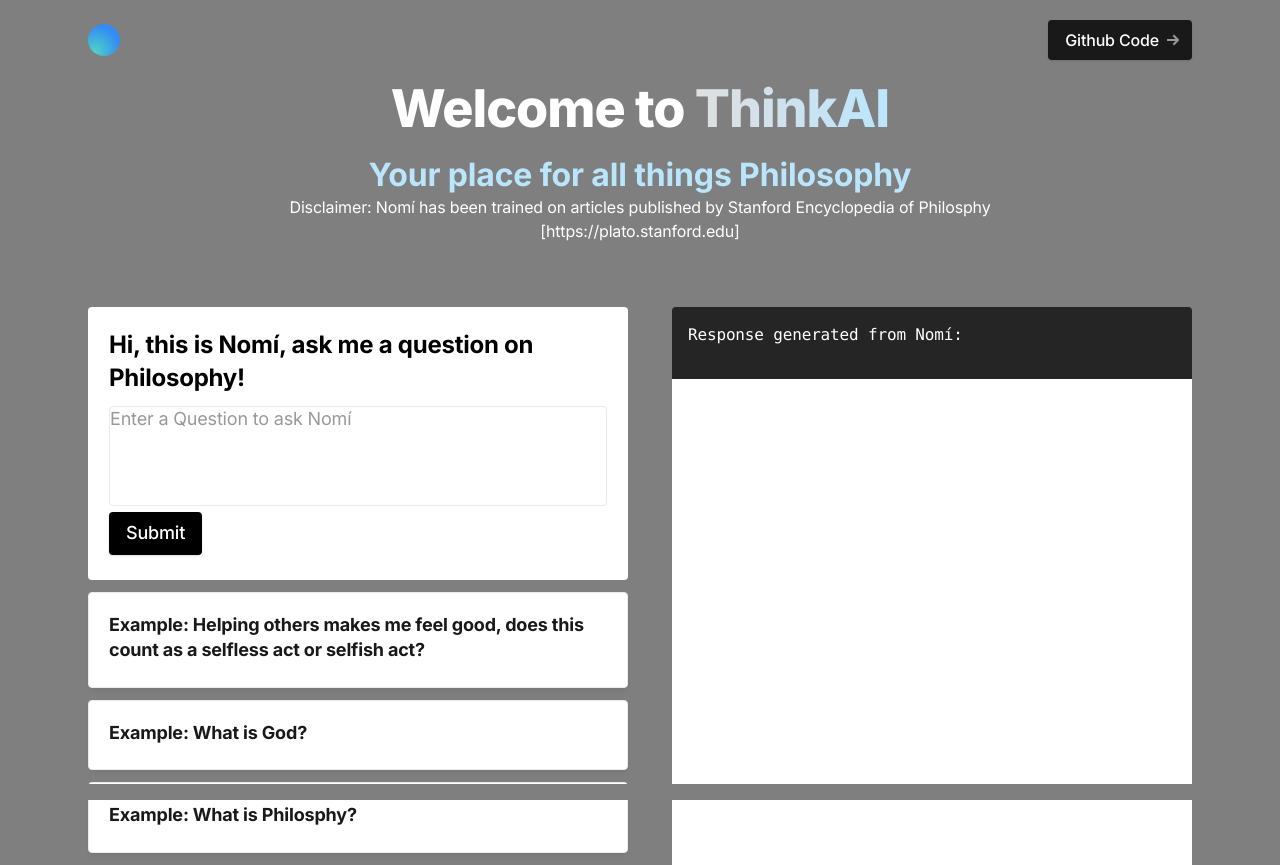
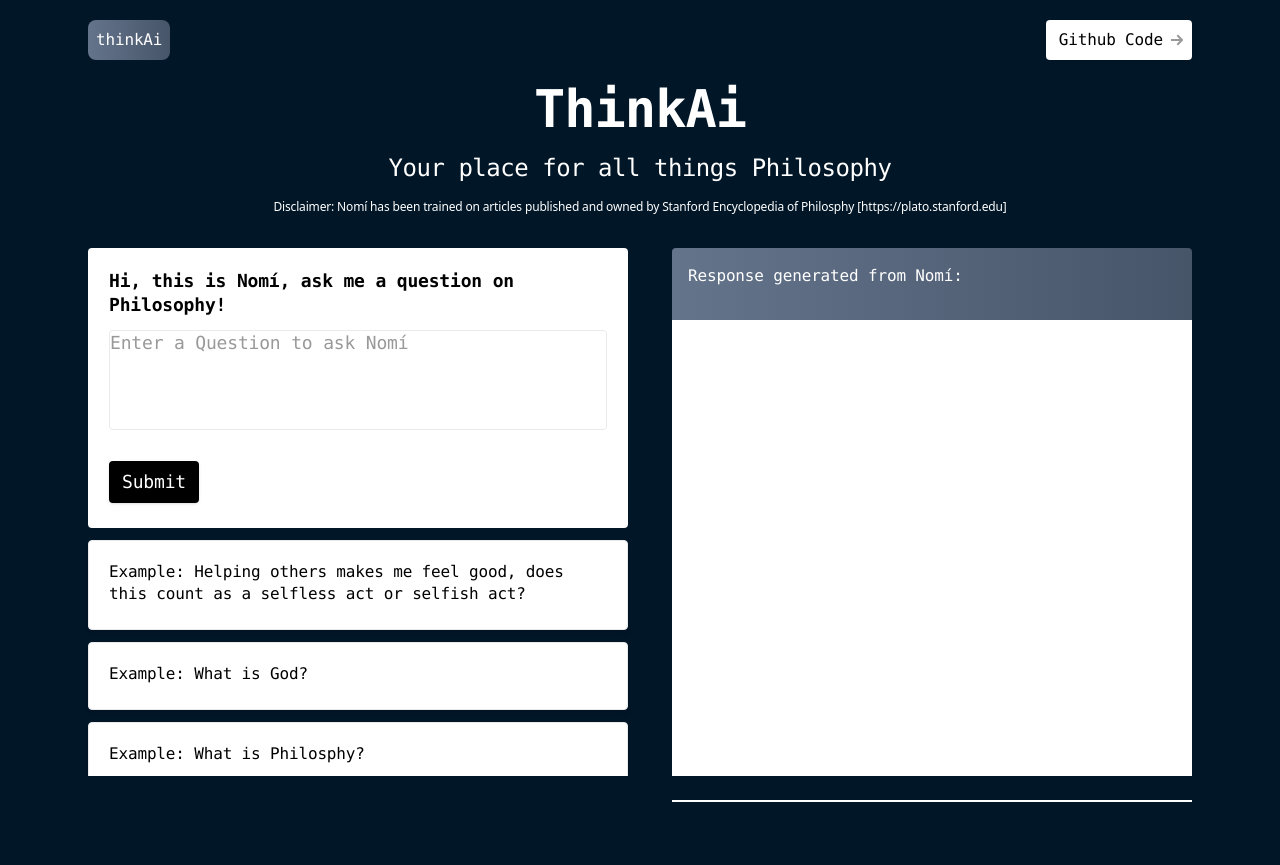
Before and after one commit to maanvithag/think-ai-ui, a Next.js app: page / in a window 1280 px wide. After the commit the page ends 802 px from the top, so only its background shows below. Built offline with nearby package versions, Linux system fonts and the light colour scheme.

Commit message:
cleaning up

```diff
--- a/app/layout.tsx
+++ b/app/layout.tsx
@@ -2,17 +2,10 @@
 
 import './style.css'
 
-import { Inter } from 'next/font/google'
 import { useEffect } from 'react'
 import Header from '@/components/header'
 import AOS from 'aos'
 import 'aos/dist/aos.css'
-
-const inter = Inter({
-  subsets: ['latin'],
-  variable: '--font-inter',
-  display: 'swap'
-})
 
 export default function RootLayout({
   children,
@@ -31,7 +24,7 @@ export default function RootLayout({
 
   return (
     <html lang="en">
-      <body className={`${inter.variable} font-inter antialiased bg-gray-500 text-gray-900 tracking-tight`}>
+      <body className="antialiased bg-navy-100 tracking-tight">
         <div className="flex flex-col min-h-screen overflow-hidden supports-[overflow:clip]:overflow-clip">
           <Header />
           {children}
--- a/app/style.css
+++ b/app/style.css
@@ -12,11 +12,11 @@
 }
 
 .h3 {
-    @apply text-3xl font-bold leading-tight;
+    @apply text-2xl leading-tighter tracking-tighter;
 }
 
 .h4 {
-    @apply text-2xl font-bold leading-snug tracking-tight;
+    @apply text-lg font-bold leading-snug tracking-tight;
 }
 
 @screen md {
@@ -40,7 +40,7 @@
 }
 
 .btn-sm {
-    @apply px-4 py-2 shadow;
+    @apply px-3 py-2 shadow;
 }
 
 /* Additional Tailwind directives: https://tailwindcss.com/docs/functions-and-directives/#responsive */
--- a/components/features.tsx
+++ b/components/features.tsx
@@ -47,13 +47,13 @@ export default function Features() {
   return (
     <section className="relative">
       <div className="relative max-w-6xl mx-auto px-4 sm:px-6">
-        <div className="pt-12 md:pt-20">
+        <div className="pt-6 md:pt-20">
 
           {/* Section header */}
-          <div className="max-w-3xl mx-auto text-center pb-12 md:pb-16">
-            <h1 className="text-5xl text-white md:text-1xl font-extrabold leading-tighter tracking-tighter mb-4" data-aos="zoom-y-out">Welcome to <span className="bg-clip-text text-transparent bg-gradient-to-r from-gray-300 to-sky-200">ThinkAI</span></h1>
-            <h3 className='h3 text-sky-200'> Your place for all things Philosophy</h3>
-            <p className='text-l text-white'>Disclaimer: Nomí has been trained on articles published by Stanford Encyclopedia of Philosphy [https://plato.stanford.edu]</p>
+          <div className="max-w-3xl mx-auto text-center pb-12 md:pb-8">
+            <h1 className="text-5xl text-white md:text-1xl font-mono font-bold leading-tighter tracking-tighter mb-4" data-aos="zoom-y-out">ThinkAi</h1>
+            <h3 className='h3 text-white md:text-1xl font-mono mb-4'> Your place for all things Philosophy</h3>
+            <p className='font-sans text-xs text-white'>Disclaimer: Nomí has been trained on articles published and owned by Stanford Encyclopedia of Philosphy [https://plato.stanford.edu]</p>
           </div>
 
           {/* Section content */}
@@ -70,16 +70,17 @@ export default function Features() {
                   onClick={(e) => { e.preventDefault(); setTab(4); }}
                 >
                   <div className="leading-snug tracking-tight mb-1">
-                    <h4 className="h4 mb-3 text-black font-bold">Hi, this is Nomí, ask me a question on Philosophy!</h4>
+                    <h4 className="h4 mb-3 font-mono text-black">Hi, this is Nomí, ask me a question on Philosophy!</h4>
                     <div className="flex flex-wrap -mx-3">
                       <div className="w-full px-3">
-                        <textarea className="peer min-h-[100px] w-full resize-none rounded border text-gray-800" placeholder="Enter a Question to ask Nomí"
+                        <textarea className="peer min-h-[100px] w-full resize-none rounded border font-mono text-gray-800" placeholder="Enter a Question to ask Nomí"
                           required value={enteredText} onChange={(e) => {
                             setDisplayText('');
                             setEnteredText(e.target.value);
                           }}
                         />
-                        <button className="btn-sm text-white bg-black hover:bg-gray-700 shadow"
+                        <p className="text-white">blah</p>
+                        <button className="btn-sm text-white font-mono bg-black hover:bg-gray-700 shadow"
                           onClick={() => {
                             setDisplayText('Generating Response...');
                             fetchData(enteredText);
@@ -98,7 +99,7 @@ export default function Features() {
                   onClick={(e) => { e.preventDefault(); setTab(1); }}
                 >
                   <div>
-                    <div className="font-bold leading-snug tracking-tight mb-1">Example: Helping others makes me feel good, does this count as a selfless act or selfish act?</div>
+                    <div className="font-mono text-base leading-snug tracking-tight mb-1">Example: Helping others makes me feel good, does this count as a selfless act or selfish act?</div>
                   </div>
                 </a>
                 <a
@@ -107,7 +108,7 @@ export default function Features() {
                   onClick={(e) => { e.preventDefault(); setTab(2); }}
                 >
                   <div>
-                    <div className="font-bold leading-snug tracking-tight mb-1">Example: What is God?</div>
+                    <div className="font-mono text-base leading-snug tracking-tight mb-1">Example: What is God?</div>
                   </div>
                 </a>
                 <a
@@ -116,7 +117,7 @@ export default function Features() {
                   onClick={(e) => { e.preventDefault(); setTab(3); }}
                 >
                   <div>
-                    <div className="font-bold leading-snug tracking-tight mb-1">Example: What is Philosphy?</div>
+                    <div className="font-mono text-base leading-snug tracking-tight mb-1">Example: What is Philosphy?</div>
                   </div>
                 </a>
               </div>
@@ -141,7 +142,7 @@ export default function Features() {
                     unmount={false}
                   >
                     <div className="relative flex-col pl-5">
-                      <div className="relative flex-col rounded-lg bg-vscode-300">
+                      <div className="relative flex-col rounded bg-gradient-to-r from-slate-500 to-slate-600">
                         <blockquote className="text-white text-l font-medium mb-4 font-mono text-justify px-4 py-4">
                           Response generated from Nomí:
                         </blockquote>
@@ -166,7 +167,7 @@ export default function Features() {
                     unmount={false}
                   >
                     <div className="relative flex-col pl-5">
-                      <div className="relative flex-col rounded bg-vscode-300">
+                      <div className="relative flex-col rounded bg-gradient-to-r from-slate-500 to-slate-600">
                         <blockquote className="text-white text-l font-medium mb-4 font-mono text-justify px-4 py-4">
                           Response generated from Nomí:
                         </blockquote>
@@ -191,7 +192,7 @@ export default function Features() {
                     unmount={false}
                   >
                     <div className="relative flex-col pl-5">
-                      <div className="relative flex-col rounded bg-vscode-300">
+                      <div className="relative flex-col rounded bg-gradient-to-r from-slate-500 to-slate-600">
                         <blockquote className="text-white text-l font-medium mb-4 font-mono text-justify px-4 py-4">
                           Response generated from Nomí:
                         </blockquote>
@@ -216,7 +217,7 @@ export default function Features() {
                     unmount={false}
                   >
                     <div className="relative flex-col pl-5">
-                      <div className="relative flex-col rounded bg-vscode-300">
+                      <div className="relative flex-col rounded bg-gradient-to-r from-slate-500 to-slate-600">
                         <blockquote className="text-white text-l font-medium mb-4 font-mono text-justify px-4 py-4">
                           Response generated from Nomí:
                         </blockquote>
@@ -232,7 +233,7 @@ export default function Features() {
               </div>
             </div>
           </div>
-          <footer className="fixed inset-x-0 bottom-0 z-50 bg-gray-500 h-4">
+          <footer className="fixed inset-x-0 bottom-0 z-50 bg-navy-100 h-6">
           </footer>
         </div>
       </div>
--- a/components/header.tsx
+++ b/components/header.tsx
@@ -24,7 +24,7 @@ export default function Header() {
             {/* Github links */}
             <ul className="flex grow justify-end flex-wrap items-center">
               <li>
-                <Link href="https://github.com/maanvithag/thought-realm" className="btn-sm text-white bg-gray-900 hover:bg-gray-800 ml-3">
+                <Link href="https://github.com/maanvithag/thought-realm" className="btn-sm font-mono text-black bg-white hover:bg-gray-800 ml-3">
                   <span>Github Code</span>
                   <svg className="w-3 h-3 fill-current text-gray-400 shrink-0 ml-2 -mr-1" viewBox="0 0 12 12" xmlns="http://www.w3.org/2000/svg">
                     <path d="M11.707 5.293L7 .586 5.586 2l3 3H0v2h8.586l-3 3L7 11.414l4.707-4.707a1 1 0 000-1.414z" fillRule="nonzero" />
--- a/components/logo.tsx
+++ b/components/logo.tsx
@@ -2,16 +2,14 @@ import Link from 'next/link'
 
 export default function Logo() {
   return (
-    <Link href="/" className="block" aria-label="Cruip">
-      <svg className="w-8 h-8" viewBox="0 0 32 32" xmlns="http://www.w3.org/2000/svg">
-        <defs>
-          <radialGradient cx="21.152%" cy="86.063%" fx="21.152%" fy="86.063%" r="79.941%" id="footer-logo">
-            <stop stopColor="#4FD1C5" offset="0%" />
-            <stop stopColor="#338CF5" offset="100%" />
-          </radialGradient>
-        </defs>
-        <rect width="32" height="32" rx="16" fill="url(#footer-logo)" fillRule="nonzero" />
-      </svg>
+    <Link href="/" className="block" aria-label="ThinkAI">
+      <div className="rounded-lg p-2 bg-gradient-to-r from-slate-500 to-slate-600">
+        <h4 className="font-mono text-white ">
+          thinkAi
+        </h4>
+        <rect width="32" height="32"/>
+      </div>
+
     </Link>
   )
 }
--- a/tailwind.config.js
+++ b/tailwind.config.js
@@ -44,7 +44,10 @@ module.exports = {
         vscode: {
           100: '#3e3e42',
           200: '#2d2d30',
-          300: '#252526'
+          300: '#252526',
+        },
+        navy: {
+          100: '#011627',
         }
       },
       boxShadow: {
```
